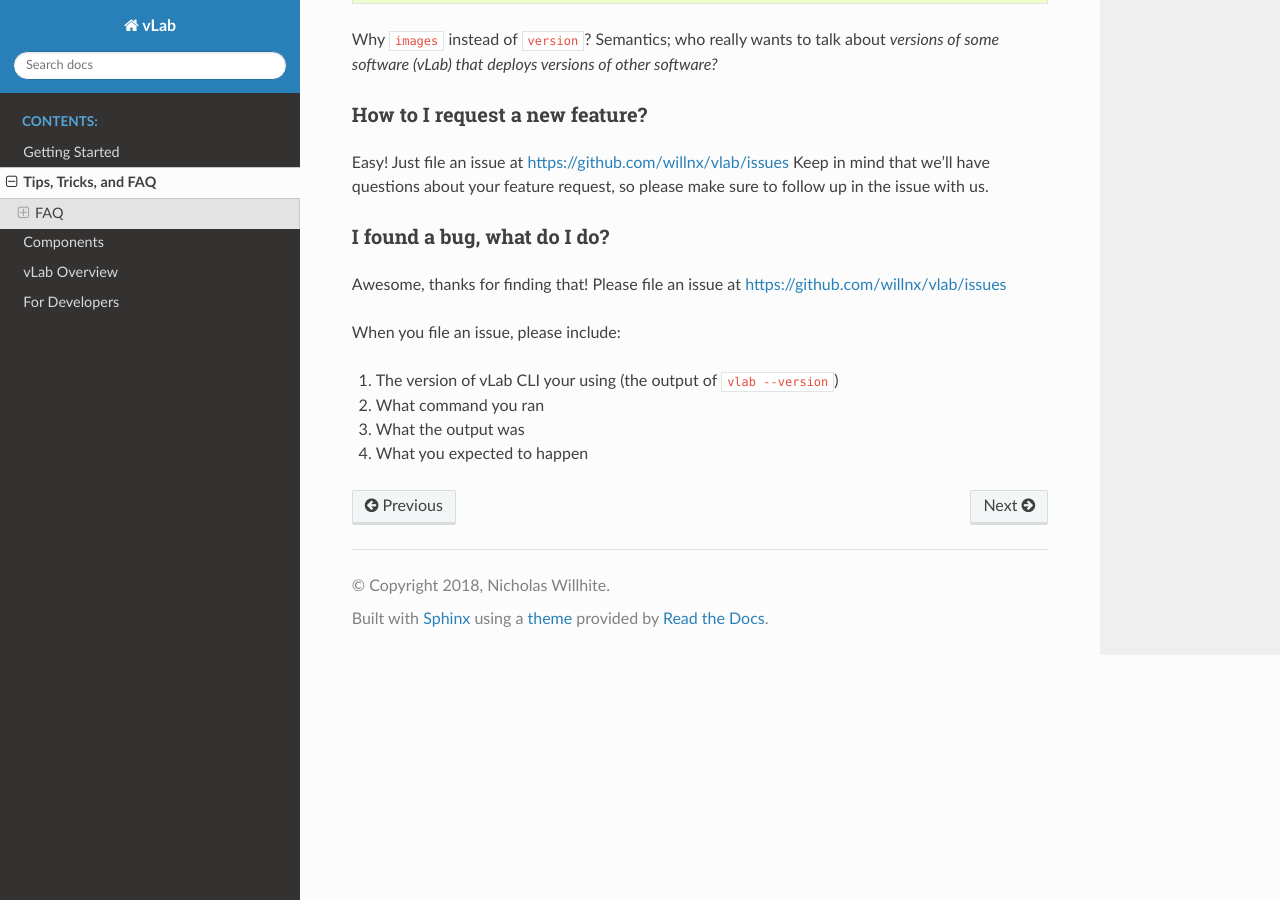
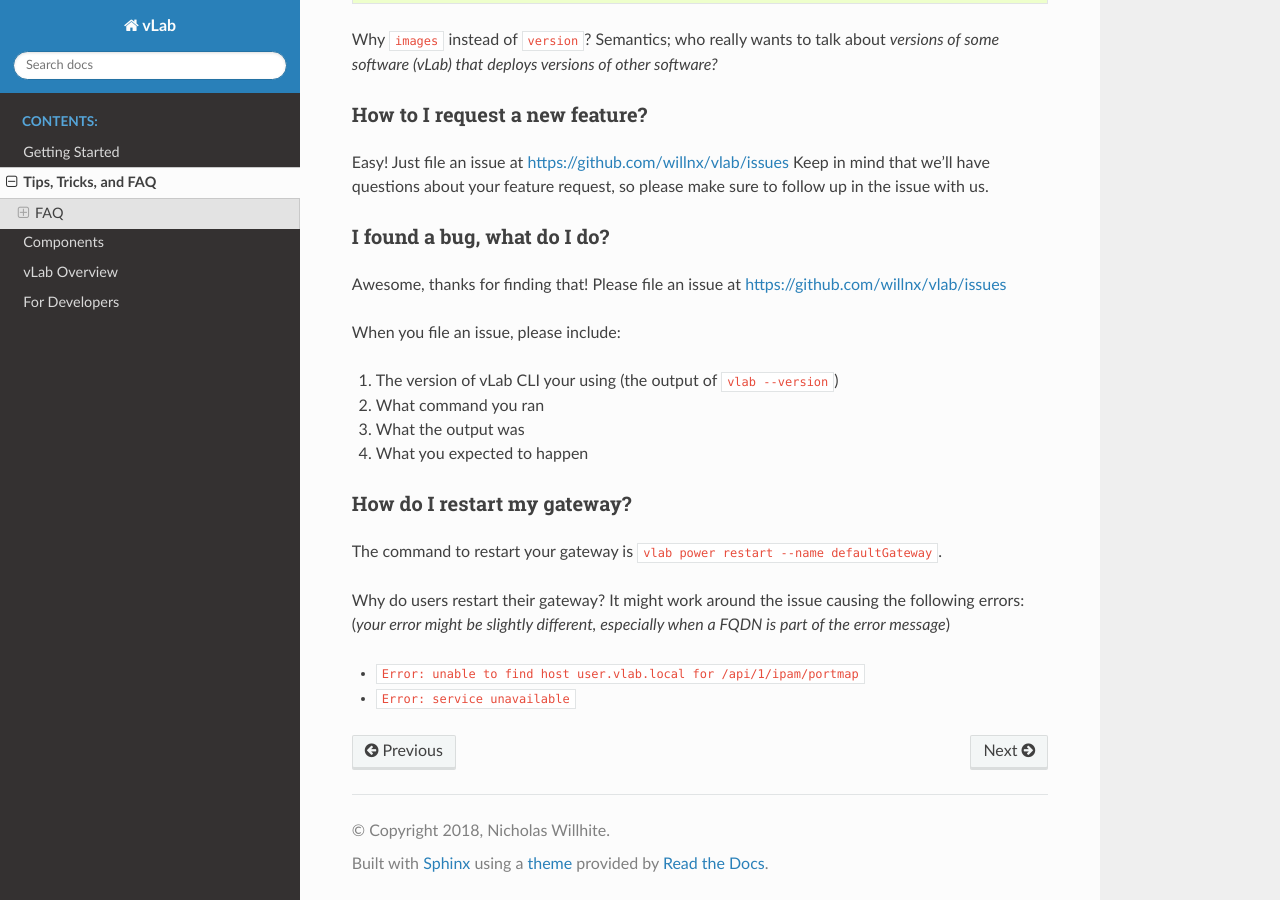
Before and after one commit to willnx/vlab_docs, a Sphinx documentation site: the page built from docs/source/tips_and_faq.rst, in a window 1280 px wide and 900 px high, scrolled down 1245 px. Built offline with Sphinx 7.4.7 and the Read the Docs theme 2.0.0, drawn with Linux system fonts in a browser that asks for light colours.

Commit message:
Added the syntax so a user can restart their gateway

```diff
--- a/docs/source/tips_and_faq.rst
+++ b/docs/source/tips_and_faq.rst
@@ -80,3 +80,15 @@ When you file an issue, please include:
 2) What command you ran
 3) What the output was
 4) What you expected to happen
+
+
+How do I restart my gateway?
+============================
+The command to restart your gateway is ``vlab power restart --name defaultGateway``.
+
+Why do users restart their gateway? It might work around the issue causing the following
+errors:
+(*your error might be slightly different, especially when a FQDN is part of the error message*)
+
+- ``Error: unable to find host user.vlab.local for /api/1/ipam/portmap``
+- ``Error: service unavailable``
```
